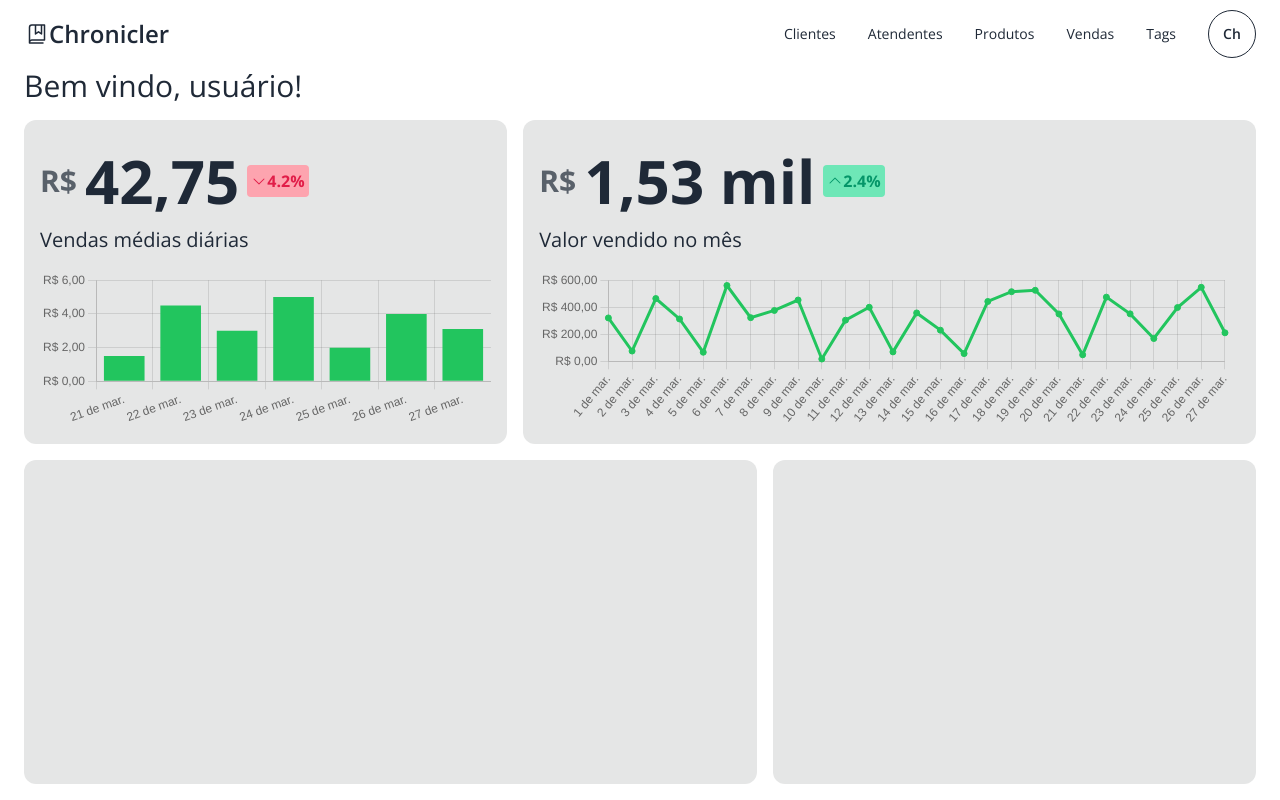
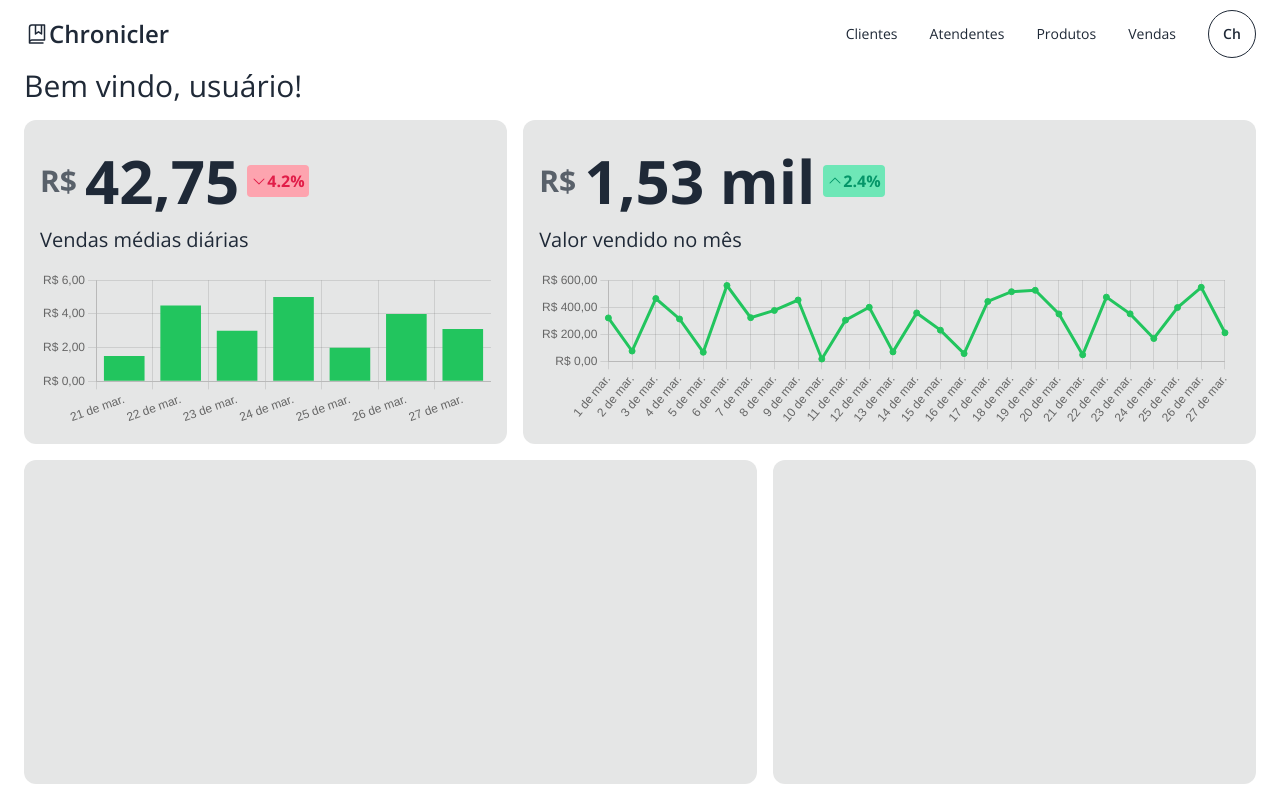
Before and after one commit to chronicler-org/web, a Next.js app: page /dashboard in a window 1280 px wide. Built offline with nearby package versions, Linux system fonts and the light colour scheme.

Commit message:
fix(app): remove tag route placeholder

```diff
--- a/src/app/(routes)/(private)/layout.tsx
+++ b/src/app/(routes)/(private)/layout.tsx
@@ -51,9 +51,6 @@ const PrivateLayout: FC<LayoutProps> = ({ children }) => {
                 <li>
                   <a>Vendas</a>
                 </li>
-                <li>
-                  <a>Tags</a>
-                </li>
               </ul>
             </div>
             <button
@@ -93,9 +90,6 @@ const PrivateLayout: FC<LayoutProps> = ({ children }) => {
           <li>
             <a>Vendas</a>
           </li>
-          <li>
-            <a>Tags</a>
-          </li>
         </ul>
       </div>
     </div>
```
